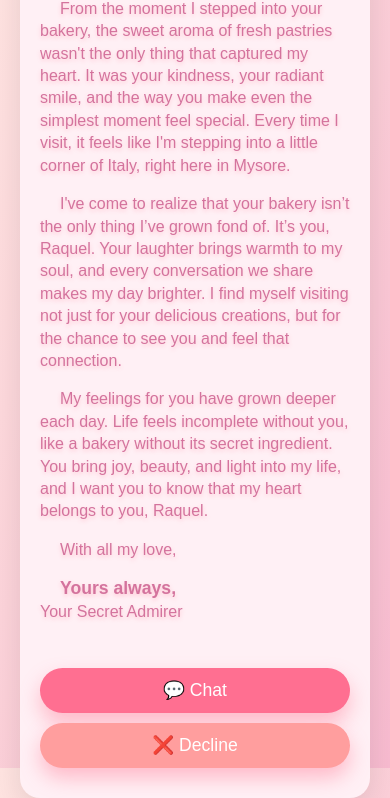
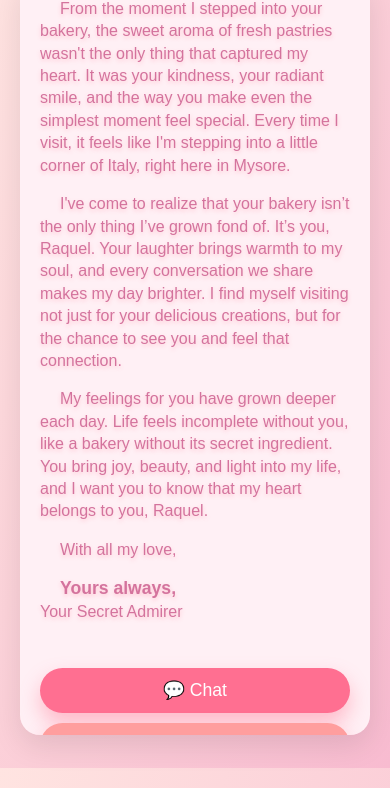
Before and after one commit to PSRahul2002/mobile-app, a plain HTML site: page index.html in a window 390 px wide. Shown: the part 76-874 px from the top of the page. Drawn offline with Linux system fonts and the light colour scheme; a script that the page names is missing.

Commit message:
Update styles.css

```diff
--- a/styles.css
+++ b/styles.css
@@ -8,7 +8,7 @@ body {
     justify-content: center;
     align-items: center;
     height: 100vh;
-    overflow: hidden;
+    overflow: hidden; /* Prevents body scroll */
     background-attachment: fixed;
 }
 
@@ -21,12 +21,15 @@ body {
     max-width: 800px;
     background-color: #fff0f5;
     padding: 40px 30px; /* Adjusted padding for better responsiveness */
-    margin: 20px; /* Reduced margins for smaller devices */
+    margin: 20px; /* Margin to ensure content doesn't touch edges */
     border-radius: 20px;
     box-shadow: 0 10px 30px rgba(0, 0, 0, 0.1);
     text-align: left;
     position: relative;
     animation: fadeIn 1.5s ease-in-out;
+    max-height: 80vh; /* Restrict height to 80% of viewport height */
+    overflow-y: auto; /* Adds vertical scroll when content exceeds available space */
+    scroll-behavior: smooth; /* Smooth scrolling */
 }
 
 @keyframes fadeIn {
@@ -36,7 +39,7 @@ body {
 
 #letter {
     color: #d4739d;
-    font-size: 1.2em; /* Reduced font size slightly for mobile scaling */
+    font-size: 1.2em;
     line-height: 1.6em;
     text-shadow: 0 2px 4px rgba(255, 105, 135, 0.3);
 }
@@ -51,7 +54,7 @@ body {
 
 #letter p {
     margin-bottom: 15px;
-    text-indent: 20px; /* Slightly reduced indentation for responsiveness */
+    text-indent: 20px; /* Romantic letter style with indented text */
 }
 
 #letter p strong {
@@ -95,6 +98,16 @@ body {
     background-color: #ff6f91;
 }
 
+/* Scroll bar customization */
+.letter-container::-webkit-scrollbar {
+    width: 8px;
+}
+
+.letter-container::-webkit-scrollbar-thumb {
+    background-color: #ff6f91; /* Color of scroll thumb */
+    border-radius: 10px;
+}
+
 /* Media query for responsive design */
 @media (max-width: 600px) {
     body {
@@ -103,9 +116,10 @@ body {
 
     .letter-container {
         padding: 20px; /* Reduced padding for mobile */
-        margin: 10px; /* Reduce margin for smaller screens */
+        margin: 10px; /* Reduced margin for smaller screens */
         font-size: 1em; /* Adjusted font size for smaller screens */
         width: 100%; /* Make the container take full width on mobile */
+        max-height: 85vh; /* Adjust max height for mobile */
     }
 
     #letter {
```
